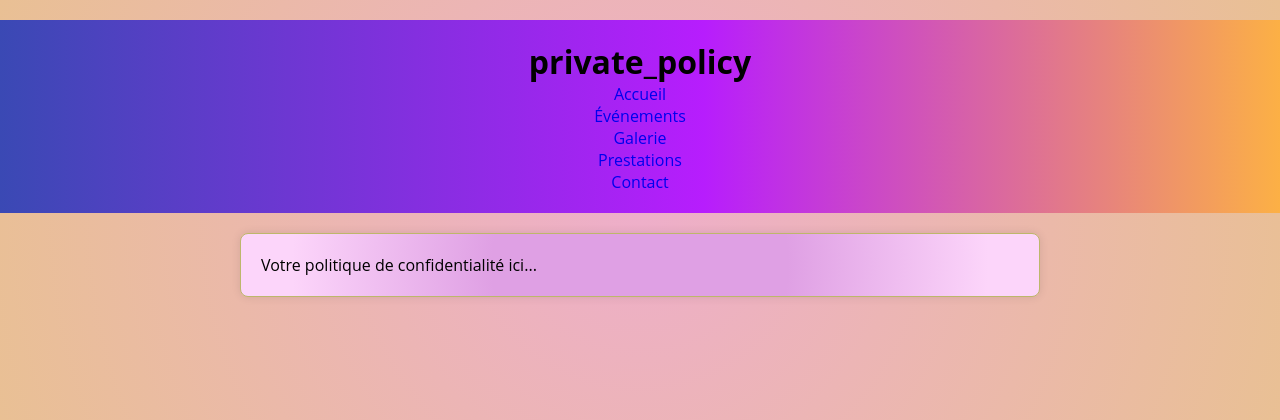
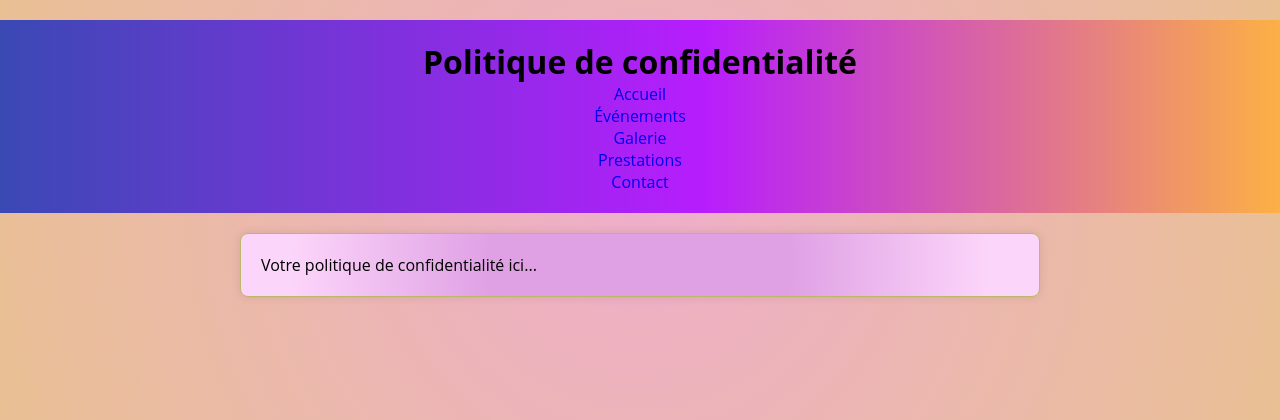
Before and after one commit to seliisyl/projet_portfolio-1, a Django app: template projet_portfolio/youlive/main/templates/main/private_policy.html in a window 1280 px wide. Shown: the top 420 px of the page. Run offline with Django 4.2, Linux system fonts and the light colour scheme; the template is opened without the code that fills it, so the values that code supplies are empty.

Commit message:
Translate header titles in privacy policy and terms of service pages to French

```diff
--- a/projet_portfolio/youlive/main/templates/main/private_policy.html
+++ b/projet_portfolio/youlive/main/templates/main/private_policy.html
@@ -11,7 +11,7 @@
 </head>
 <body>
     <header>
-        <h1>private_policy</h1>
+        <h1>Politique de confidentialité</h1>
         <nav>
             <ul class="nav-list">
                 <li><a href="{% url 'index' %}">Accueil</a></li>
--- a/projet_portfolio/youlive/main/templates/main/terms_of_service.html
+++ b/projet_portfolio/youlive/main/templates/main/terms_of_service.html
@@ -11,7 +11,7 @@
 </head>
 <body>
     <header>
-        <h1>Terms of Service</h1>
+        <h1>Conditions d'utilisation</h1>
         <nav>
             <ul class="nav-list">
                 <li><a href="{% url 'index' %}">Accueil</a></li>
```
